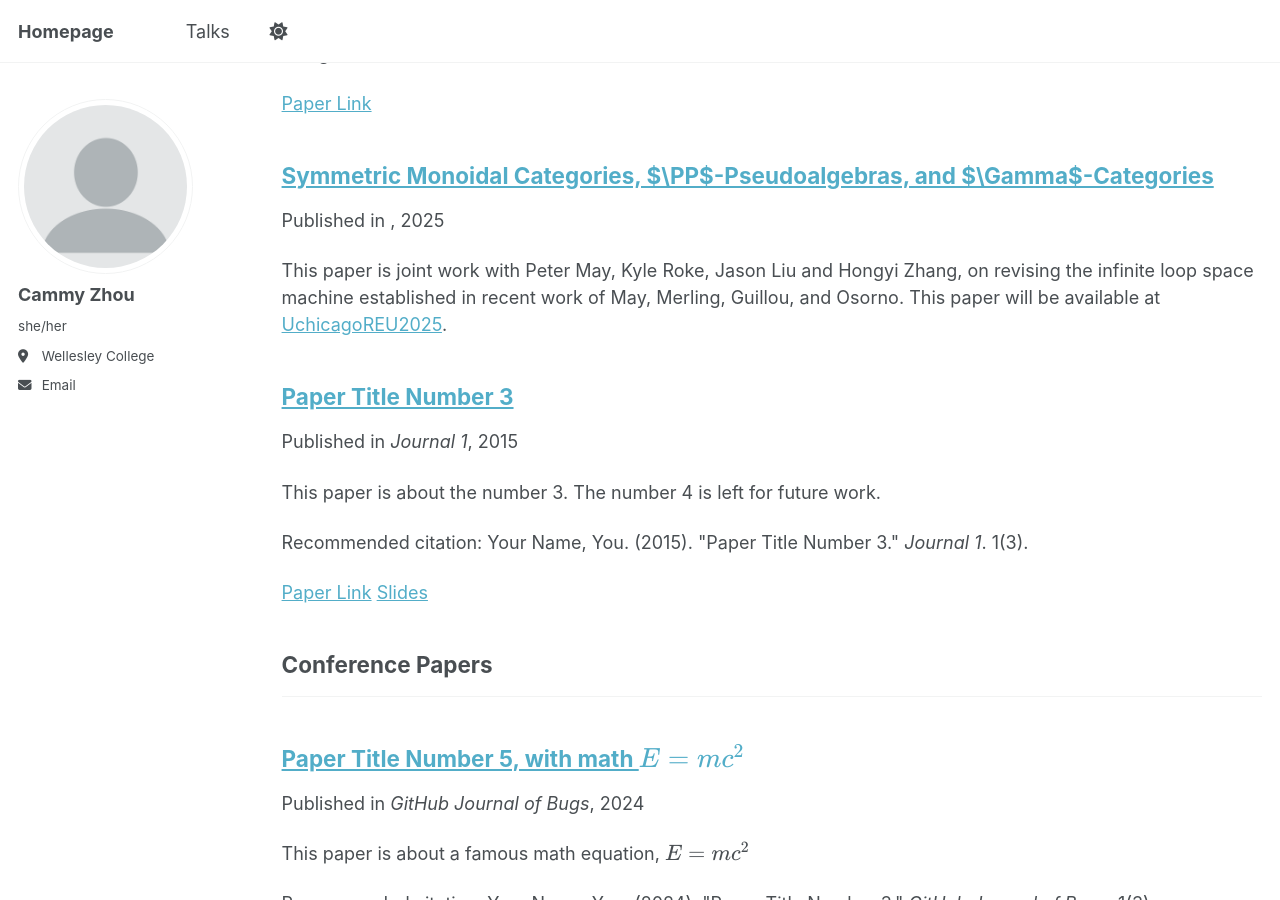
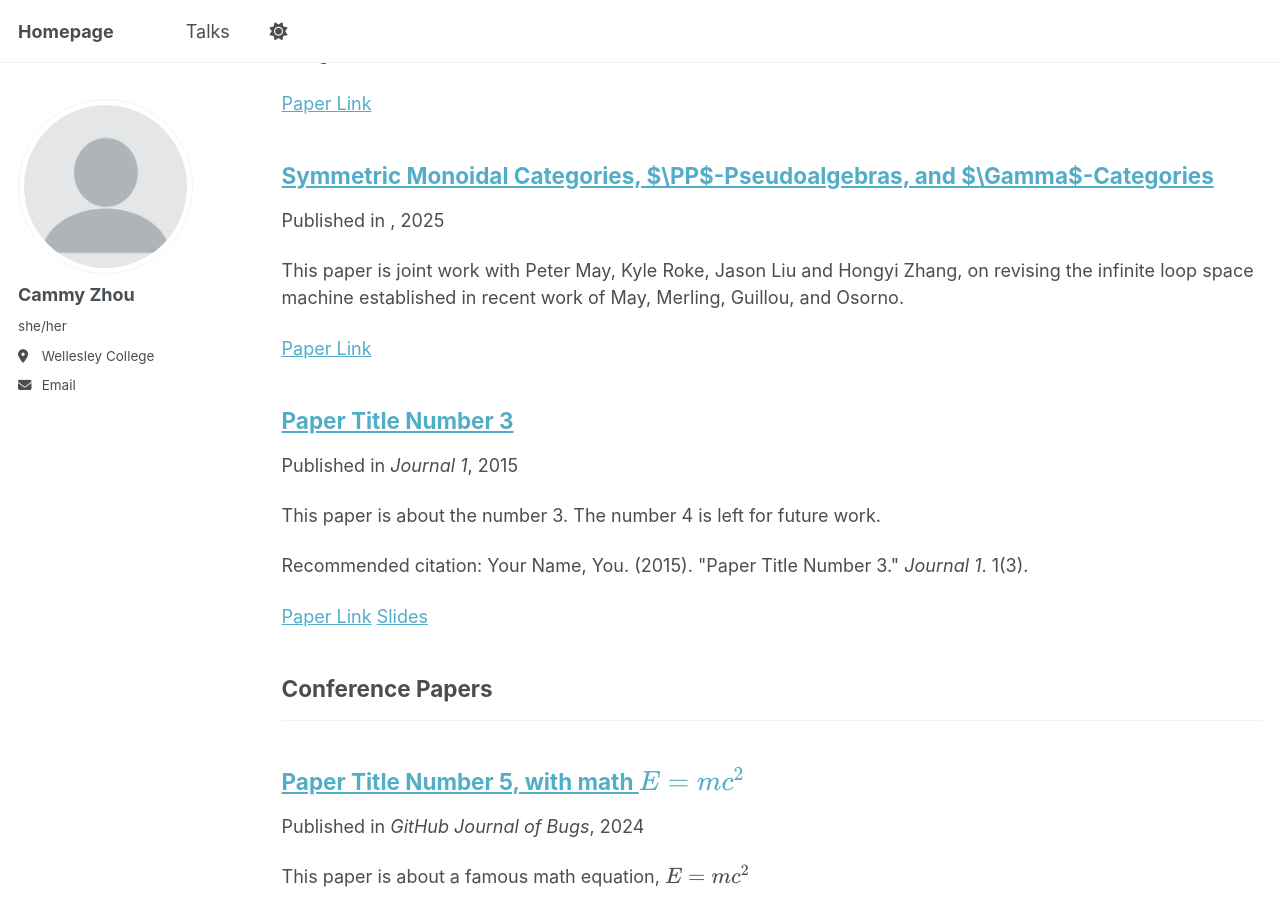
Before and after one commit to cakezhou/cakezhou.github.io, a Jekyll site: the page built from _pages/publications.html, in a window 1280 px wide and 900 px high, scrolled down 346 px. Built offline with Jekyll 4.4.1, drawn with Linux system fonts in a browser that asks for light colours; a script bundle is joined from its source files by our own code; library files that are not in the unit come from our copies.

Commit message:
Revise excerpt and update paper URL
Updated the excerpt and paper URL for the publication.

```diff
--- a/_publications/2025-08-08-paper-title-number-1.md
+++ b/_publications/2025-08-08-paper-title-number-1.md
@@ -3,12 +3,12 @@ title: 'Symmetric Monoidal Categories, $\PP$-Pseudoalgebras, and $\Gamma$-Catego
 collection: publications
 category: manuscripts
 permalink: /publication/2025-08-08-paper-title-number-1
-excerpt: 'This paper is joint work with Peter May, Kyle Roke, Jason Liu and Hongyi Zhang, on revising the infinite loop space machine established in recent work of May, Merling, Guillou, and Osorno. This paper will be available at [UchicagoREU2025]([https://arxiv.org/abs/2301.12345](https://math.uchicago.edu/~may/REU2025/)).'
+excerpt: 'This paper is joint work with Peter May, Kyle Roke, Jason Liu and Hongyi Zhang, on revising the infinite loop space machine established in recent work of May, Merling, Guillou, and Osorno.'
 
 #date: 2025-12-08
 #venue: 'Journal 1'
 #slidesurl: 'https://academicpages.github.io/files/slides1.pdf'
-#paperurl: 'https://academicpages.github.io/files/paper1.pdf'
+paperurl: 'https://math.uchicago.edu/~may/REU2025/'
 #bibtexurl: 'https://academicpages.github.io/files/bibtex1.bib'
 #citation: 'Your Name, You. (2009). &quot;Paper Title Number 1.&quot; <i>Journal 1</i>. 1(1).'
 ---
```
